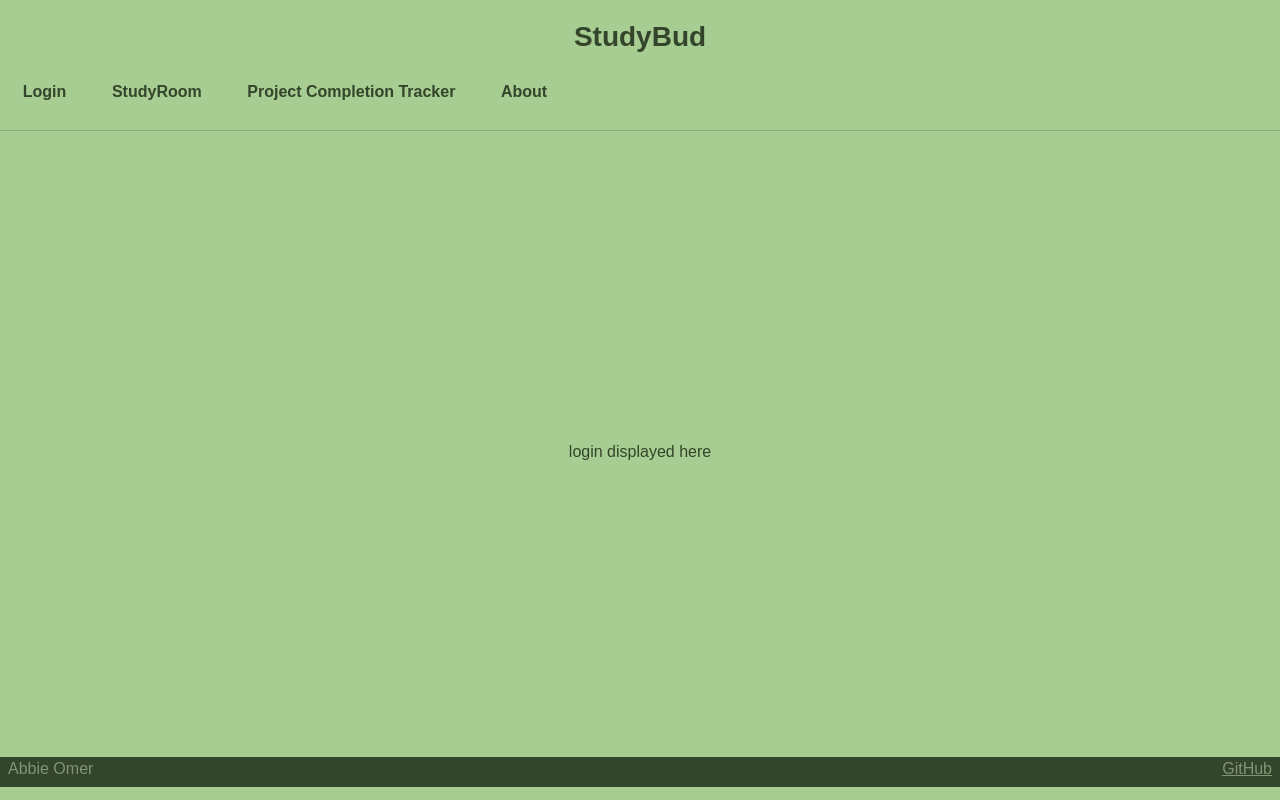
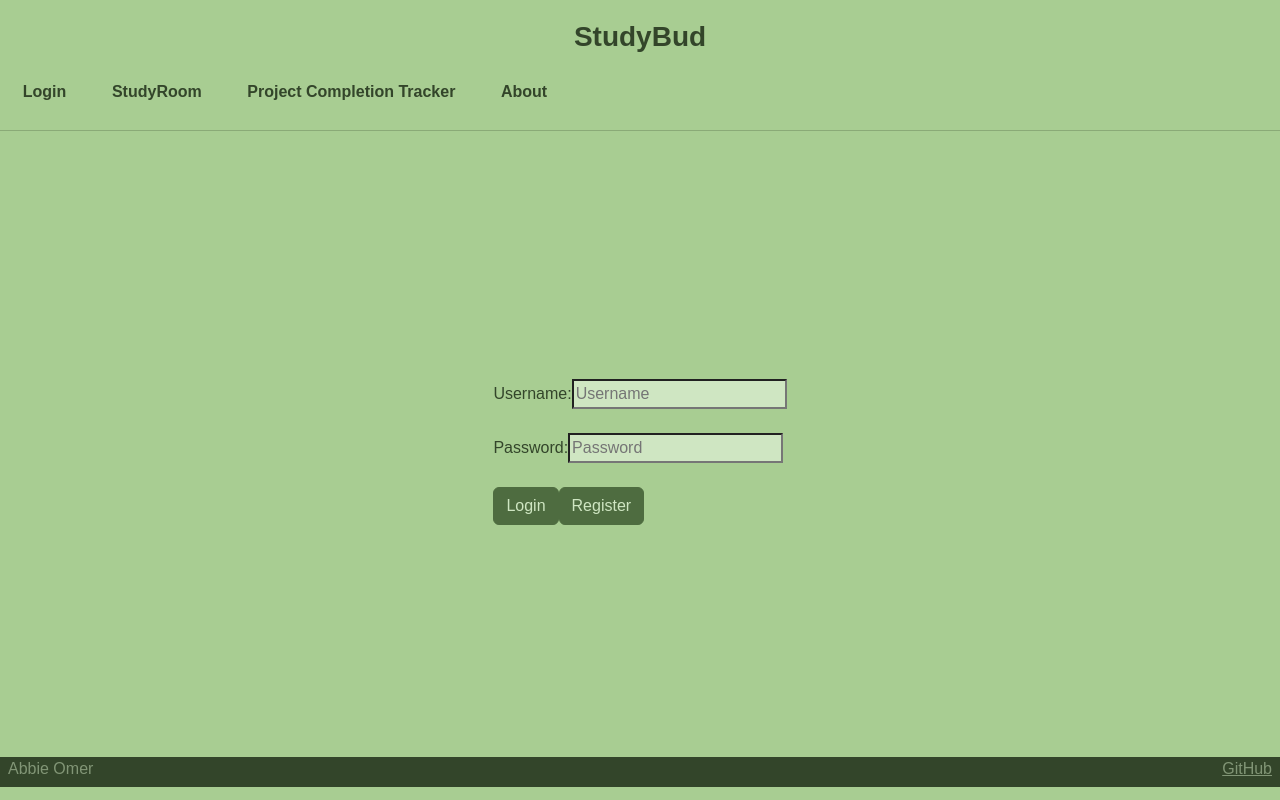
Before and after one commit to AbbleCorp/startup, a React (Vite) app: page / in a window 1280 px wide. Built offline with nearby package versions, Linux system fonts and the light colour scheme.

Commit message:
implemented login components, need to fix spacing between buttons

```diff
--- a/src/login/login.jsx
+++ b/src/login/login.jsx
@@ -2,8 +2,23 @@ import React from 'react';
 
 export function Login() {
   return (
-    <main className='body'>
-      <div>login displayed here</div>
-    </main>
+    <main>
+    <form method="get" action="studyroom.html">
+        <div>
+        <label for="username">Username: </label>
+        <input type="text" className="input" name="varUsername" placeholder="Username"/>
+        </div>
+        <br />
+        <div>
+        <label for="password">Password: </label>
+        <input type="password" className="input" name="varPassword" placeholder="Password" />
+
+</div>
+<br />
+            <button type="submit" className="btn btn-primary">Login</button>
+            <button type="submit" className="btn btn-primary">Register</button>
+          </form>
+
+</main>
   );
 }
```
